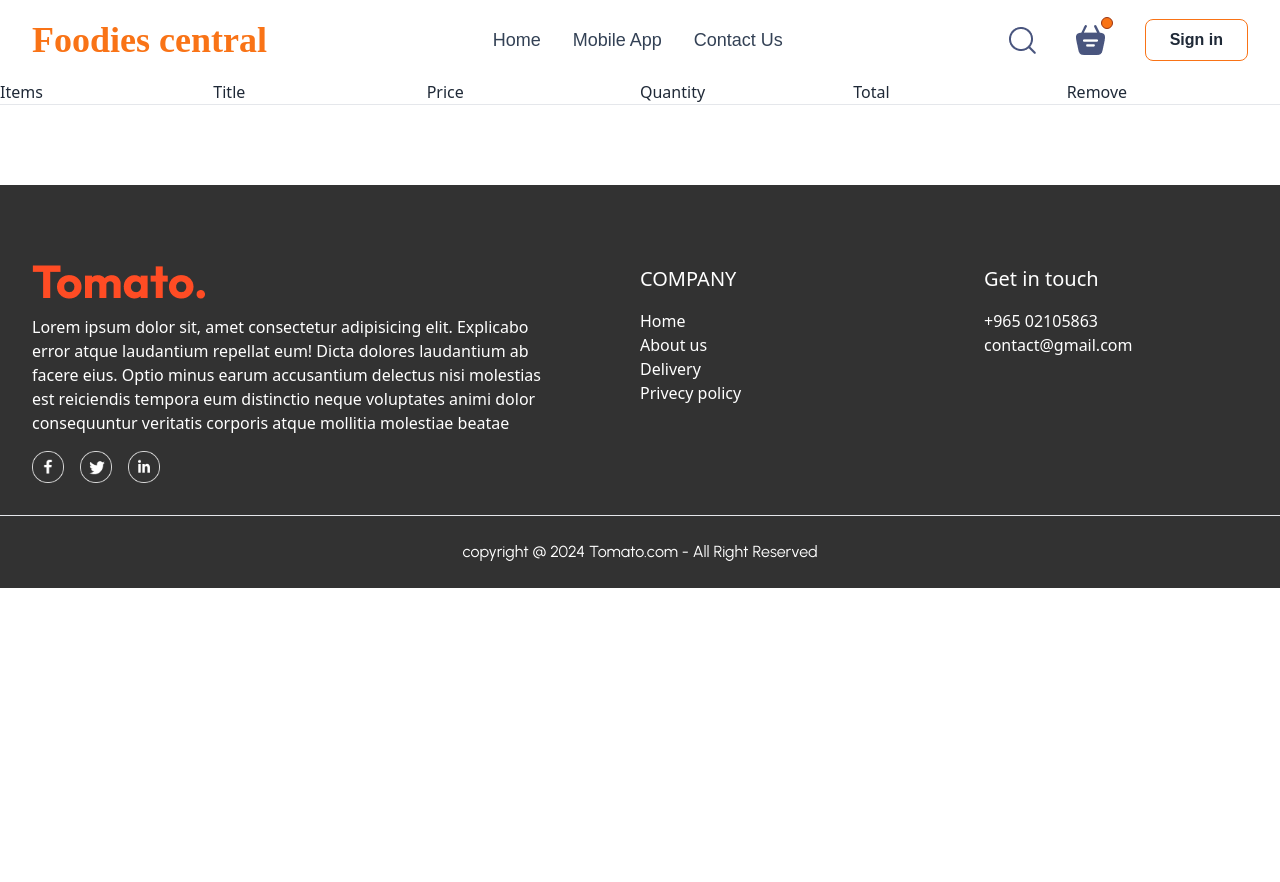
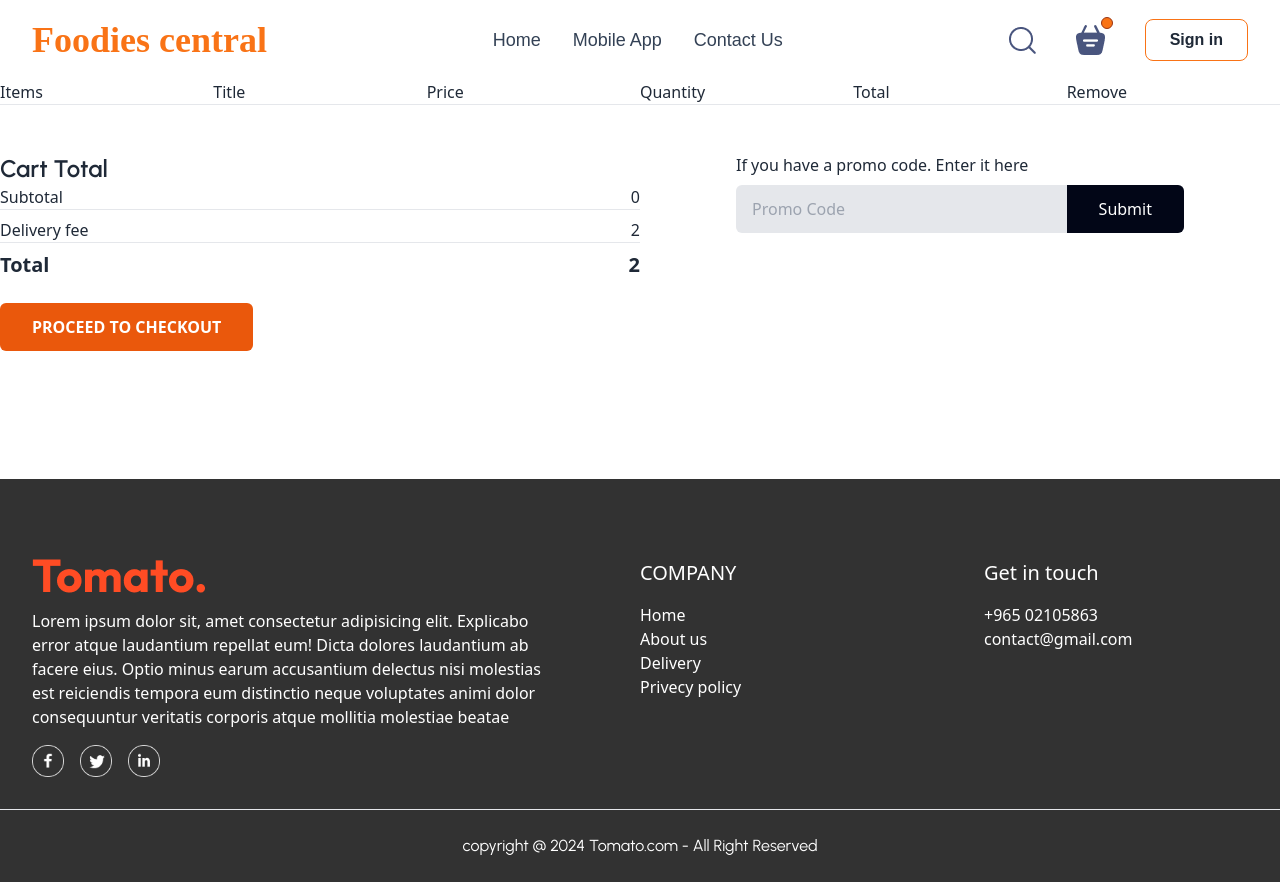
Before and after one commit to marufsiyam91/food-delivery, a React (Vite) app: page /cart in a window 1280 px wide. Before the commit the page ends 800 px from the top, so only its background shows below. Built offline with nearby package versions, Linux system fonts and the light colour scheme; a web font is replaced by a local one.

Commit message:
cart total value calcutated

```diff
--- a/src/Contexts/FoodieContext.jsx
+++ b/src/Contexts/FoodieContext.jsx
@@ -1,4 +1,4 @@
-import { createContext, useReducer,  } from "react";
+import { createContext, useReducer, } from "react";
 import { food_list } from "../assets/assets";
 
 export const FoodieContext = createContext(null);
@@ -6,8 +6,10 @@ export const FoodieContext = createContext(null);
 const initialValue = {
   category: 'Alll',
   food_list,
-  cartItems: {}
+  cartItems: {},
 };
+
+
 
 const reducer = (state, action) => {
   switch (action.type) {
--- a/src/Pages/Cart.jsx
+++ b/src/Pages/Cart.jsx
@@ -1,12 +1,23 @@
-import { useContext } from "react"
-import { FoodieContext } from "../Contexts/FoodieContext"
-
+import { useContext } from "react";
+import { FoodieContext } from "../Contexts/FoodieContext";
 
 const Cart = () => {
+  const {
+    state: { cartItems, food_list },
+    dispatch,
+  } = useContext(FoodieContext);
 
-  const {state: {cartItems, food_list}, dispatch} = useContext(FoodieContext)
+  const totalAmount = () => {
+    let total = 0
+    for(let item in cartItems){
+      if(cartItems[item] > 0){
+        let itemInfo = food_list.find((product) => product._id == item)
 
-
+        total += itemInfo.price * item
+      }
+    }
+    return total
+  }
 
   return (
     <div className="max-w-screen-4xl mx-auto">
@@ -21,24 +32,64 @@ const Cart = () => {
       <hr />
 
       {food_list.map((item, index) => {
-        if(cartItems[item._id]>0)
-          {
+        if (cartItems[item._id] > 0) {
           return (
-              <div key={index} className="grid py-4 items-center border-b grid-cols-6 w-full col-span-1 col-span-1.5 col-span-1 col-span-1 col-span-1 col-span-0.5">
-                <img src={item.image} alt="" className="w-[50px]"/>
+            <div
+              key={index}
+              className="grid py-4 items-center border-b grid-cols-6 w-full col-span-1 col-span-1.5 col-span-1 col-span-1 col-span-1 col-span-0.5"
+            >
+              <img src={item.image} alt="" className="w-[50px]" />
               <p>{item.name}</p>
               <p>${item.price}</p>
               <p>{cartItems[item._id]}</p>
               <p>${item.price * cartItems[item._id]}</p>
-                <p className="cursor-pointer" onClick={() => dispatch({type: 'removeItem', payload: item._id})}>X</p>
+              <p
+                className="cursor-pointer"
+                onClick={() =>
+                  dispatch({ type: "removeItem", payload: item._id })
+                }
+              >
+                X
+              </p>
             </div>
-            )
+          );
         }
-      })
-      }
+      })}
 
+      <div className="w-full flex py-12">
+        <div className="w-1/2">
+          <h3 className="text-2xl font-semibold font-urbanist">Cart Total</h3>
+          <div className="flex flex-col gap-2">
+            <div className="flex justify-between border-b">
+              <p>Subtotal</p>
+              <p>{totalAmount()}</p>
             </div>
-  )
-}
+            <div className="flex justify-between border-b">
+              <p>Delivery fee</p>
+              <p>2</p>
+            </div>
+            <div className="flex justify-between ">
+              <p className="text-xl font-semibold">Total</p>
+              <p className="text-xl font-semibold">{totalAmount() + 2}</p>
+            </div>
+          </div>
 
-export default Cart
+          <button className="py-3 px-8  bg-orange-600 text-white font-semibold rounded-md mt-6">PROCEED TO CHECKOUT</button>
+        </div>
+
+        <div className="w-1/2 flex justify-center">
+          <div className="w-[70%]">
+
+          <h3>If you have a promo code. Enter it here</h3>
+          <label className="bg-gray-200 rounded-md flex justify-between mt-2">
+            <input className="bg-transparent px-4 w-full" type="text" name="promo code" placeholder="Promo Code"/>
+            <button className="py-3 px-8 bg-slate-950 rounded-r-md text-white">Submit</button>
+          </label>
+          </div>
+        </div>
+      </div>
+    </div>
+  );
+};
+
+export default Cart;
```
Lines whose indentation alone changed are shown as unchanged.
